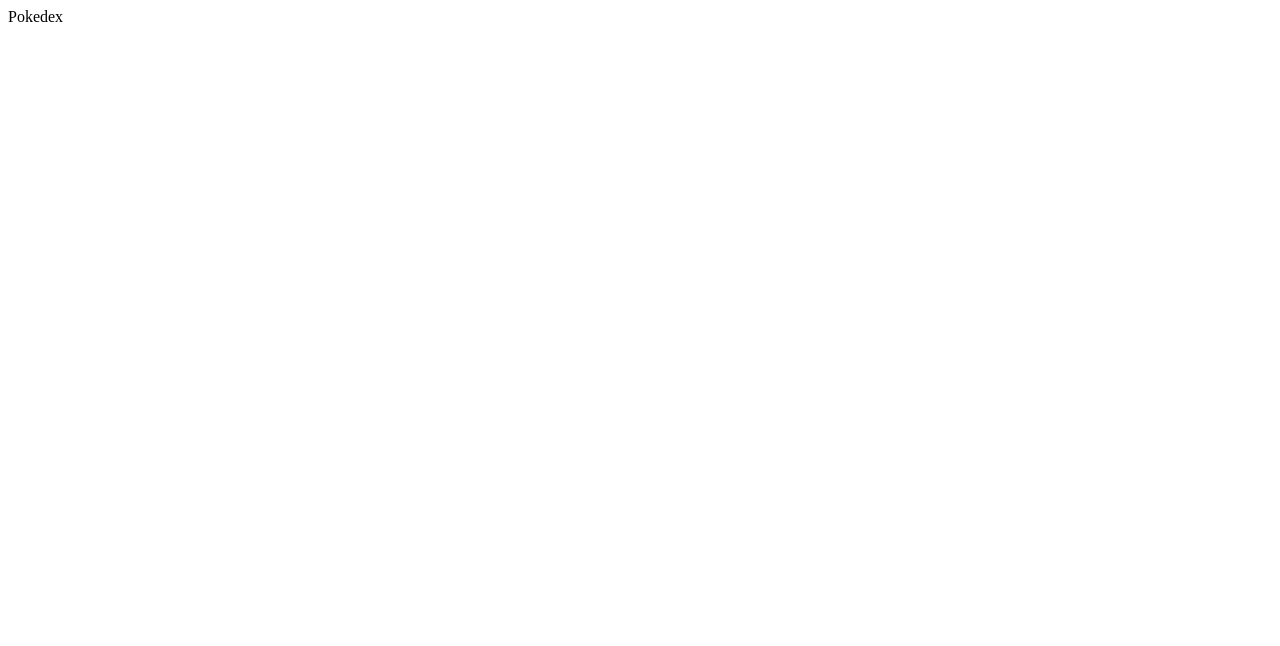
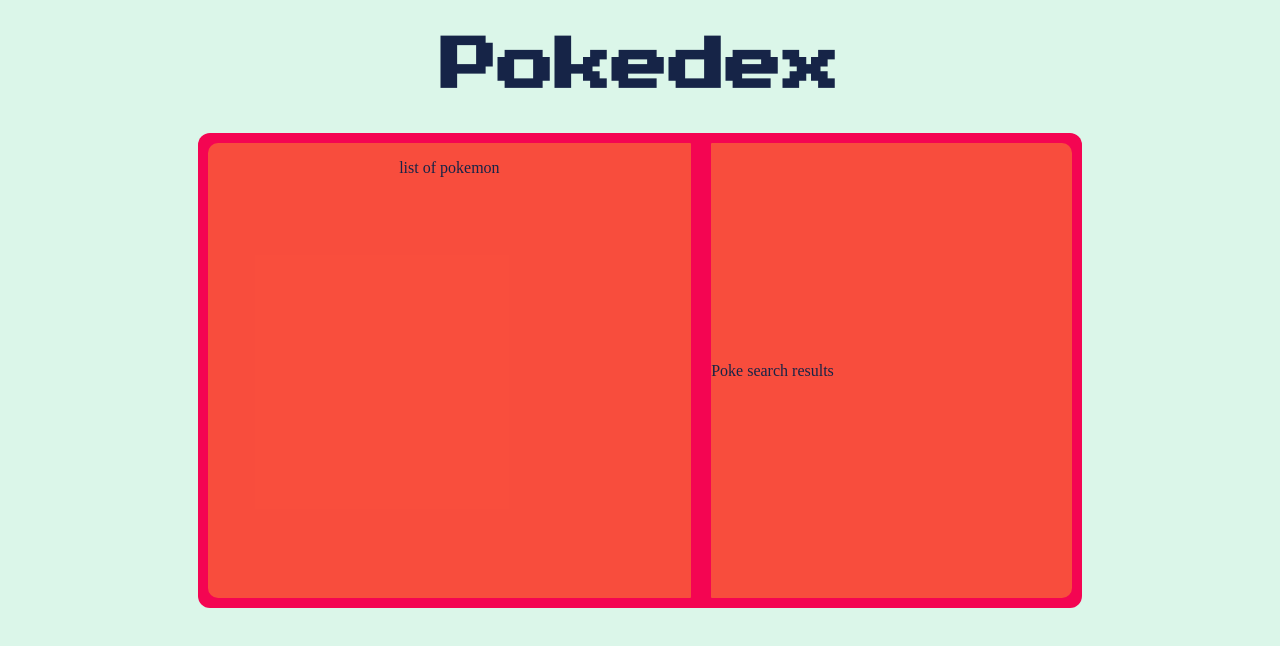
Before and after one commit to Ash9311/pokedex, a React (Create React App) app: page / in a window 1280 px wide. Shown: the top 646 px of the page. Built offline with nearby package versions, Linux system fonts and the light colour scheme.

Commit message:
creating the pokedex container

```diff
--- a/public/index.html
+++ b/public/index.html
@@ -24,7 +24,8 @@
       work correctly both with client-side routing and a non-root public URL.
       Learn how to configure a non-root public URL by running `npm run build`.
     -->
-    <title>React App</title>
+    <title>Pokedex!</title>
+    <link rel="stylesheet" href="https://fonts.googleapis.com/css2?family=Press+Start+2P&display=swap">
   </head>
   <body>
     <noscript>You need to enable JavaScript to run this app.</noscript>
--- a/src/components/App.css
+++ b/src/components/App.css
@@ -0,0 +1,13 @@
+body {
+    background-color: #dbf6e9;
+    color: #162447;
+}
+
+.App{
+    text-align: center;
+}
+
+h1{
+    font-size: 57px;
+    font-family: "Press Start 2P",cursive;
+}
--- a/src/components/App.tsx
+++ b/src/components/App.tsx
@@ -1,8 +1,16 @@
 import React from "react";
+import './App.css';
+import Pokedex from "./Pokedex/Pokedex";
 
 class App extends React.Component{
     render(){
-        return <div>Pokedex</div>
+        return(
+             <div className="App">
+           <h1>Pokedex</h1>
+           <Pokedex />
+            </div>
+
+        );
     }
 }
 
--- /dev/null
+++ b/src/components/Pokedex/Pokedex.css
@@ -0,0 +1,30 @@
+.pokedex-container {
+    background-color: #f40552;
+    margin-left: 15%;
+    width: 70%;
+    min-height: 475px;
+    display: flex;
+    flex-wrap: wrap;
+    border-radius: 12px;
+}
+
+.pokelist-container {
+    width: 300px;
+    overflow-y: scroll;
+    background-color: rgba(252,126,47,0.6);
+    height: 455px;
+    margin: 10px;
+    flex-grow: 3;
+    border-radius: 10px 1px 1px 10px;
+}
+
+.pokesearchresult-container{
+    display: flex;
+    align-items: center;
+    width: 300px;
+    flex-grow: 1;
+    margin: 10px;
+    background-color: rgba(252,126,47,0.6);
+    height: 455px;
+    border-radius: 1px 10px 10px 1px;
+}
--- /dev/null
+++ b/src/components/Pokedex/Pokedex.tsx
@@ -0,0 +1,17 @@
+import React from "react";
+import "./Pokedex.css"
+
+const Pokedex = () =>{
+    return(
+        <div className="pokedex-container">
+            <div className="pokelist-container">
+                <p>list of pokemon</p>
+                </div>
+            <div className="pokesearchresult-container">
+                <p>Poke search results</p>
+            </div>
+        </div>
+    )
+}
+
+export default Pokedex;
```
